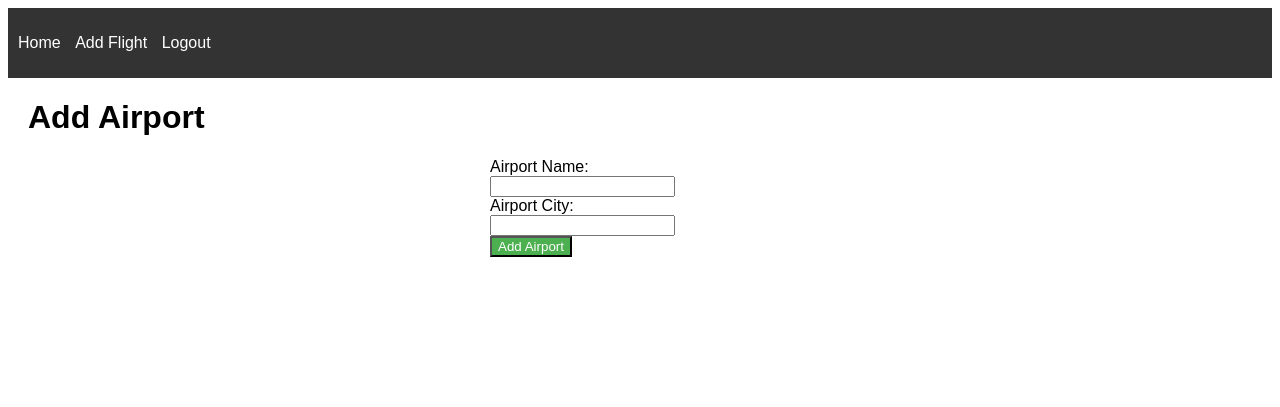
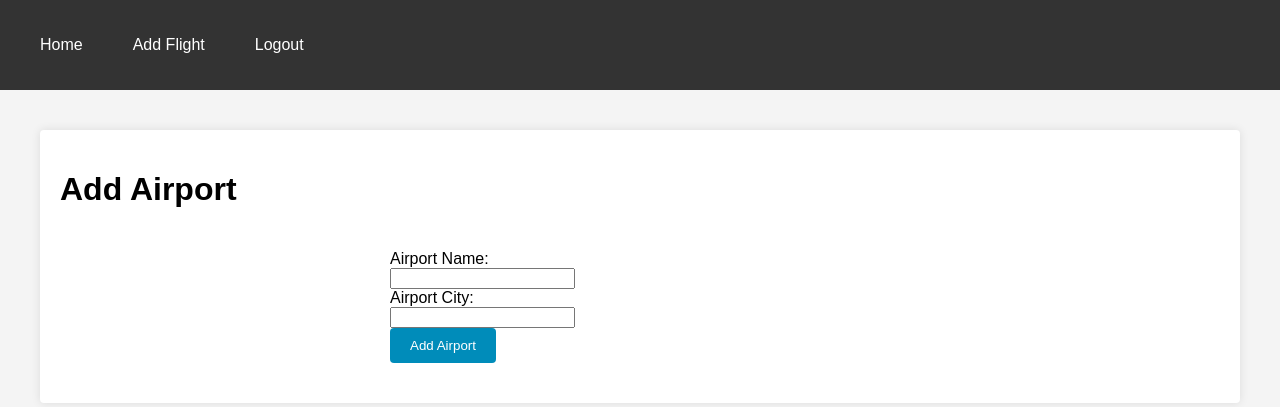
Before and after one commit to EleanorMoseley/airline-project, a Flask app: page /add_airport in a window 1280 px wide. Shown: the top 407 px of the page. Run offline with Flask 3, Linux system fonts and the light colour scheme; the visitor is signed in with stand-in values (Sample User, id 1).

Commit message:
css galore

```diff
--- a/templates/base.html
+++ b/templates/base.html
@@ -5,58 +5,112 @@
     <style>
         body {
             font-family: Arial, sans-serif;
+            margin: 0;
+            padding: 0;
+            background-color: #f4f4f4;
         }
+
         nav {
             background-color: #333;
             color: white;
-            padding: 10px;
+            padding: 20px;
+            display: flex;
+            justify-content: space-between;
+            align-items: center;
         }
+
         nav ul {
             list-style-type: none;
             padding: 0;
+            display: flex;
+            gap: 10px;
         }
-        nav ul li {
-            display: inline;
-            margin-right: 10px;
-        }
+
         nav ul li a {
             color: white;
             text-decoration: none;
+            padding: 10px 20px;
+            transition: background-color 0.3s ease;
         }
+
         nav ul li a:hover {
             color: #ddd;
-        }
-        .content {
-            margin: 20px;
+            background-color: #555;
         }
 
+        .content {
+            margin: 40px;
+            background-color: white;
+            padding: 20px;
+            border-radius: 4px;
+            box-shadow: 0 0 10px rgba(0,0,0,0.1);
+        }
 
         form {
-            width: 300px;
+            max-width: 500px;
             margin: 0 auto;
+            padding: 20px;
         }
 
-        h2 {
+        h2, h3 {
             text-align: center;
+            color: #333;
         }
 
         .form-group {
             margin-bottom: 15px;
         }
 
-        .form-group input {
+        .form-group label {
+            display: block;
+            margin-bottom: 5px;
+        }
+
+        .form-group input, .form-group select {
             width: 100%;
             padding: 10px;
             border: 1px solid #ccc;
             border-radius: 4px;
+            box-sizing: border-box;
+        }
+
+        .form-group button {
+            background-color: #4CAF50;
+            color: white;
+            border: none;
+            padding: 10px 20px;
+            border-radius: 4px;
+            cursor: pointer;
+            transition: background-color 0.3s ease;
+        }
+
+        .form-group button:hover {
+            background-color: #45a049;
+        }
+
+        .form-group button:disabled {
+            background-color: #ccc;
+            cursor: not-allowed;
         }
 
         input[type="submit"] {
-            background-color: #4CAF50;
+            background-color: #008CBA;
             color: white;
             cursor: pointer;
+            padding: 10px 20px;
+            border-radius: 4px;
+            border: none;
+            transition: background-color 0.3s ease;
         }
 
+        input[type="submit"]:hover {
+            background-color: #007B9A;
+        }
+
+        .error {
+            color: red;
+            text-align: center;
+        }
     </style>
 </head>
 
@@ -77,7 +131,7 @@
                 <li><a href="{{ url_for('register') }}">Register</a></li>
                 <li><a href="{{ url_for('login') }}">Login</a></li>
             {% endif %}
-    </ul>
+        </ul>
     </nav>
     <div class="content">
         {% block content %}{% endblock %}
```
